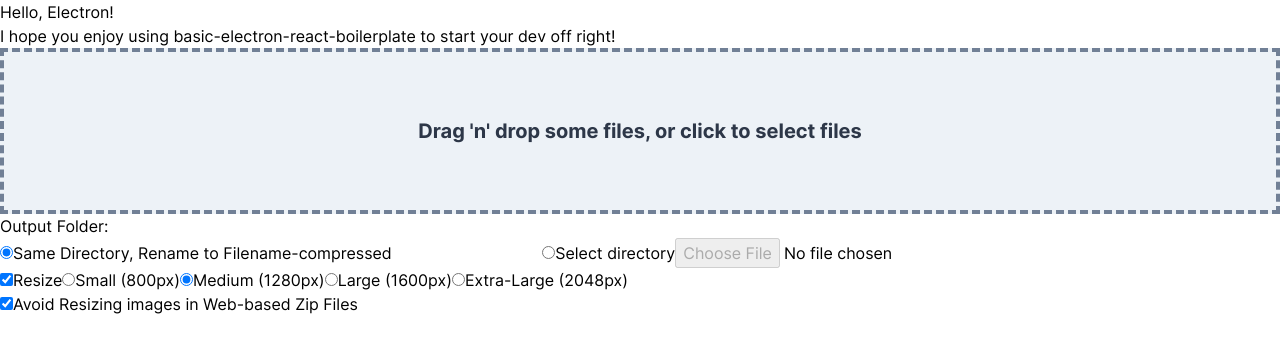
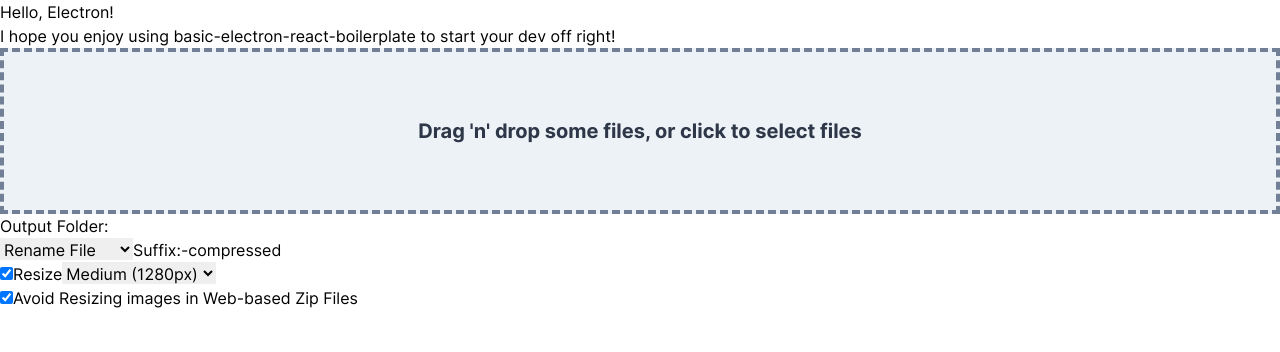
Before and after one commit to ethan-ou/compress-everything, a React app: page / in a window 1280 px wide. Shown: the top 352 px of the page. Built offline with nearby package versions, Linux system fonts and the light colour scheme; the HTML template or start-up script is replaced by a standard one.

Commit message:
Added new folder option for UI + refactored into drop downs

```diff
--- a/src/components/DragAndDrop.js
+++ b/src/components/DragAndDrop.js
@@ -10,6 +10,7 @@ export default class DragAndDrop extends React.Component {
         this.state = {
             files: [],
             outputType: "0",
+            outputNewFolder: "compressed",
             outputPath: "./output",
             outputFilename: "-compressed",
             resize: true,
@@ -71,34 +72,54 @@ export default class DragAndDrop extends React.Component {
                 </Dropzone>
                 <div>
                     <h2>Output Folder:</h2>
-                    <input type="radio" id="output1" name="outputType" onChange={this.handleInputChange} checked={this.state.outputType === "0"} value="0" />
-                    <label htmlFor="output1">Same Directory, Rename to Filename
-                        <input type="text" name="outputFilename" onChange={this.handleInputChange} disabled={this.state.outputType !== "0"} value={this.state.outputFilename}  />
-                    </label>
-                    <input type="radio" id="output2" name="outputType" onChange={this.handleInputChange} checked={this.state.outputType === "1"} value="1" />
-                    <label htmlFor="output2">Select directory
-                        <input type="file" webkitdirectory="true" name="outputPath" onChange={this.handleInputChange} disabled={this.state.outputType !== "1"} />
-                    </label>
+                    <select name="outputType" onChange={this.handleInputChange} value={this.state.outputType} >
+                        <option value="0">Rename File</option>
+                        <option value="1">New Folder</option>
+                        <option value="2">Select a Folder</option>
+                    </select>
+                    {
+                        this.state.outputType === "0" ?
+                        <label>Suffix:
+                            <input
+                                type="text"
+                                name="outputFilename"
+                                onChange={this.handleInputChange}
+                                disabled={this.state.outputType !== "0"}
+                                value={this.state.outputFilename}
+                            />
+                        </label>
+                        : this.state.outputType === "1" ?
+                        <label>Folder Name:
+                            <input
+                                type="text"
+                                name="outputNewFolder"
+                                onChange={this.handleInputChange}
+                                disabled={this.state.outputType !== "1"}
+                                value={this.state.outputNewFolder}
+                            />
+                        </label>
+                        : this.state.outputType === "2" ?
+                        <input
+                            type="file"
+                            webkitdirectory="true"
+                            name="outputPath"
+                            onChange={this.handleInputChange}
+                            disabled={this.state.outputType !== "2"}
+                        />
+                        : null
+                    }
                 </div>
 
                 <div>
                     <input type="checkbox" id="resizeSwitch" name="resize" onChange={this.handleInputChange} checked={this.state.resize} />
                     <label htmlFor="resizeSwitch">Resize</label>
 
-                    <input type="radio" id="resize1" name="resolution" onChange={this.handleInputChange} checked={this.state.resolution === "0"} disabled={!this.state.resize} value="0" />
-                    <label htmlFor="resize1">Small (800px)</label>
-
-                    <input type="radio" id="resize2" name="resolution" onChange={this.handleInputChange} checked={this.state.resolution === "1"} disabled={!this.state.resize} value="1" />
-                    <label htmlFor="resize2">Medium (1280px)</label>
-
-                    <input type="radio" id="resize3" name="resolution" onChange={this.handleInputChange} checked={this.state.resolution === "2"} disabled={!this.state.resize} value="2" />
-                    <label htmlFor="resize3">Large (1600px)</label>
-
-                    <input type="radio" id="resize4" name="resolution" onChange={this.handleInputChange} checked={this.state.resolution === "3"} disabled={!this.state.resize} value="3" />
-                    <label htmlFor="resize4">Extra-Large (2048px)</label>
-
-                    {/* <input type="radio" id="resize5" name="resolution" onChange={this.handleInputChange} checked={this.state.resolution === "4"} disabled={!this.state.resize} value="4" />
-                    <label htmlFor="resize6">Custom</label> */}
+                    <select name="resolution" disabled={!this.state.resize} onChange={this.handleInputChange} value={this.state.resolution} >
+                        <option value="0">Small (800px)</option>
+                        <option value="1">Medium (1280px)</option>
+                        <option value="2">Large (1600px)</option>
+                        <option value="3">X-Large (2048px)</option>
+                    </select>
                 </div>
 
                 <div>
--- a/src/constants/settings.js
+++ b/src/constants/settings.js
@@ -25,6 +25,11 @@ export function setOutputType(options, file) {
                         base: path.basename(file, path.extname(file)) + options.outputFilename + path.extname(file)
                     });
         case '1':
+            return path.format({
+                        dir: path.join(path.dirname(file), options.outputNewFolder),
+                        base: path.basename(file)
+                    });
+        case '2':
             return path.format({
                         dir: options.outputPath,
                         base: path.basename(file)
--- a/src/main/compressText.js
+++ b/src/main/compressText.js
@@ -33,6 +33,7 @@ export async function compressTextBuffer(buffer, file, options) {
                 console.log("Error:", new CleanCSS(CleanCSSSettings).minify(data).errors);
                 console.log("Warning:", new CleanCSS(CleanCSSSettings).minify(data).warnings);
                 result = new CleanCSS(CleanCSSSettings).minify(data).styles;
+                if (result === '') resolve(buffer);
             }
             if (mime.getType(file) === "text/javascript" || mime.getType(file) === "application/javascript") {
                 if (Terser.minify(data).error) {
--- a/src/main/index.js
+++ b/src/main/index.js
@@ -6,7 +6,8 @@ import { compressZip } from './compressZip';
 import { compressImages } from './compressImage';
 import { compressVideos } from './compressVideo';
 import { compressText } from './compressText';
-import { sortFiles, queueFiles, queueFile, filterFiles, filterFile } from './utils'
+import { sortFiles, queueFiles, queueFile, filterFiles, filterFile, ensureFileDirectory } from './utils'
+
 
 const asyncQueue = new PQueue({concurrency: 3});
 const asyncQueueZip = new PQueue({concurrency: 3});
@@ -21,10 +22,7 @@ async function handleFiles(files, options) {
     console.log(files);
     console.log(options);
 
-    fs.ensureDir(options.outputPath, err => {
-        console.log(err)
-    })
-
+    await Promise.allSettled(files.map(async file => ensureFileDirectory(options, file)));
     const results = await Promise.allSettled(files.map(async file => {
         if (filterFile(file, "image")) {
             return queueFile(file, options, compressImages, asyncQueue);
--- a/src/main/utils.js
+++ b/src/main/utils.js
@@ -1,5 +1,8 @@
+import fs from 'fs-extra';
+import path from 'path';
 import mime from 'mime';
 import { acceptedTypes } from '../constants/types';
+import { setOutputType } from '../constants/settings'
 
 function sortFiles(files) {
     const image = filterFiles(files, "image");
@@ -32,4 +35,17 @@ function filterFile(file, fileType) {
     return acceptedTypes[mime.getType(file)] === fileType;
 }
 
-export { sortFiles, queueFiles, queueFile, filterFiles, filterFile }
+async function ensureFileDirectory(options, file) {
+    if (options.outputType === '1' || options.outputType === '2') {
+        fs.ensureDir(path.dirname(setOutputType(options, file)))
+        .then(() => {
+            Promise.resolve("Directory Checked or Added");
+        })
+        .catch(() => {
+            Promise.reject("Directory Error")
+        })
+    }
+    Promise.resolve("Directory Checked");
+}
+
+export { sortFiles, queueFiles, queueFile, filterFiles, filterFile, ensureFileDirectory }
```
